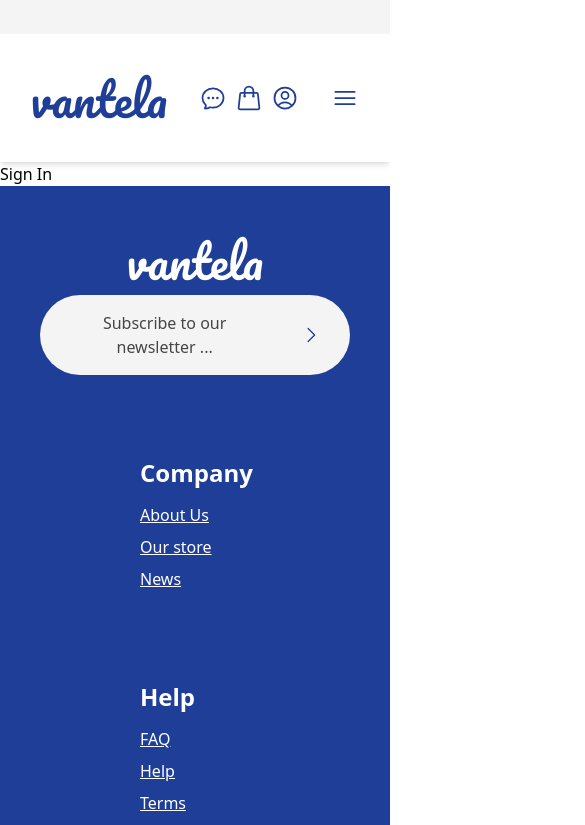
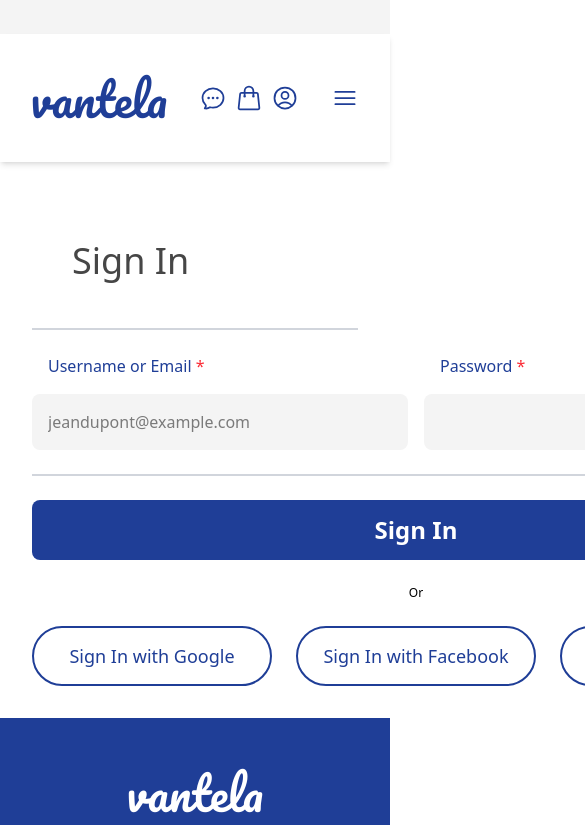
Before and after one commit to LucasAdamyMartin/projet-e-commerce, a React (Vite) app: page /projet-e-commerce/signIn in a window 390 px wide. Shown: the top 825 px of the page, 585 px wide, since content can reach past the window. Built offline with nearby package versions, Linux system fonts and the light colour scheme; a web font is replaced by a local one.

Commit message:
feat(signIn) : almost finished

```diff
--- a/src/components/SignUp/Poster.tsx
+++ b/src/components/Sign/Poster.tsx
@@ -1,9 +1,9 @@
 import { ButtonNavigation } from "../Button/ButtonNavigation";
 import { Text } from "../Text";
 
-export function Poster() {
+export function Poster({urlImage} : Readonly<{urlImage : string}>) {
     const containerClasses =
-    "flex flex-col rounded-2xl lg:bg-[url('/img/img_SignUp.png')] hidden lg:flex bg-cover bg-center w-[442px] h-[512px]";
+    `flex flex-col rounded-2xl ${urlImage} hidden lg:flex bg-cover bg-center w-[442px] h-[512px]`;
 
     return(
         <div className={containerClasses}>
--- /dev/null
+++ b/src/components/Sign/SignWithOthers.tsx
@@ -0,0 +1,16 @@
+import { ButtonClick } from "../Button/ButtonClick";
+import { Text } from "../Text";
+
+export function SignWithOthers({text} : Readonly<{text : "Sign In" | "Sign Up"}>) {
+    const platforms : string[] = ["Google", "Facebook", "Number"];
+    return (
+        <div className="flex flex-col justify-center items-center space-y-6">
+                    <Text color="text-black" fontSize="text-[12px]" fontStyle="font-Inter" text="Or"/>
+                    <div className="flex flex-row space-x-6">
+                        {platforms.map((platform) => (
+                            <ButtonClick key={platform} height="h-[60px]" text={`${text} with ${platform}`} width="w-[240px]" additionalClassName="rounded-full border-2 border-primary text-primary text-[18px] font-medium"/>
+                        ))}
+                    </div>
+        </div>
+    )
+}
--- /dev/null
+++ b/src/components/Sign/Title.tsx
@@ -0,0 +1,9 @@
+import { Text } from "../Text";
+
+export function Title( {title} : Readonly<{title : string}>) {
+    return(
+        <div className="flex items-center border-b-2 p-[40px] border-gray-300">
+            <Text color="text-gray-200" fontSize="text-[36px]" fontStyle="text-Inter" text={title}/>
+        </div>
+    )
+}
--- a/src/components/SignUp/SignWithOthers.tsx
+++ /dev/null
@@ -1,15 +0,0 @@
-import { ButtonClick } from "../Button/ButtonClick";
-import { Text } from "../Text";
-
-export function SignWithOthers() {
-    return (
-        <div className="flex flex-col justify-center items-center space-y-6">
-                    <Text color="text-black" fontSize="text-[12px]" fontStyle="font-Inter" text="Or"/>
-                    <div className="flex flex-row space-x-6">
-                        <ButtonClick height="h-[60px]" text="Sign Up with Google" width="w-[240px]" additionalClassName="rounded-full border-2 border-primary text-primary text-[18px] font-medium"/>
-                        <ButtonClick height="h-[60px]" text="Sign Up with Facebook" width="w-[240px]" additionalClassName="rounded-full border-2 border-primary text-primary text-[18px] font-medium"/>
-                        <ButtonClick height="h-[60px]" text="Sign Up with Number" width="w-[240px]" additionalClassName="rounded-full border-2 border-primary text-primary text-[18px] font-medium"/>
-                    </div>
-        </div>
-    )
-}
--- a/src/components/SignUp/Title.tsx
+++ /dev/null
@@ -1,9 +0,0 @@
-import { Text } from "../Text";
-
-export function Title() {
-    return(
-        <div className="flex items-center border-b-2 p-[40px] border-gray-300">
-            <Text color="text-gray-200" fontSize="text-[36px]" fontStyle="text-Inter" text="Sign up"/>
-        </div>
-    )
-}
--- a/src/pages/SignIn.tsx
+++ b/src/pages/SignIn.tsx
@@ -1,3 +1,38 @@
+import { signInFields } from "../../utils/constants";
+import { SubmitButton } from "../components/Button/SubmitButton";
+import { Form } from "../components/Form/Form";
+import { Poster } from "../components/Sign/Poster";
+import { SignWithOthers } from "../components/Sign/SignWithOthers";
+import { Title } from "../components/Sign/Title";
+
 export function SignIn() {
-    return <h1>Sign In</h1>
+  const handleRegisterSubmit = (data: Record<string, string>) => {
+    console.log("Données d'inscription :", data);
+  };
+  return (
+    <div className="flex flex-col lg:ml-[180px] lg:mr-[180px] p-8 space-y-6">
+      <Title title="Sign In"/>
+      <div className="flex flex-row space-x-10">
+        <div className="flex flex-col flex-grow space-y-6">
+          <div className="flex border-b-2 border-gray-300 pb-6">
+            <Form
+              fields={signInFields}
+              onSubmit={handleRegisterSubmit}
+              columns={2}
+              formId="4"
+            />
+          </div>
+          <SubmitButton
+            formIds={["4"]}
+            height="h-[60px]"
+            text="Sign In"
+            width="w-full"
+            additionalClassName="rounded-lg bg-primary text-white text-[24px] font-semibold"
+          />
+          <SignWithOthers text="Sign In" />
+        </div>
+        <Poster urlImage="lg:bg-[url('img/signIn.png')]"/>
+      </div>
+    </div>
+  );
 }
--- a/src/pages/SignUp.tsx
+++ b/src/pages/SignUp.tsx
@@ -1,10 +1,10 @@
 import { addressFields, contactFields } from "../../utils/constants";
 import { SubmitButton } from "../components/Button/SubmitButton";
 import { Form } from "../components/Form/Form";
-import { ConditionsButton } from "../components/SignUp/ConditionsButton";
-import { Poster } from "../components/SignUp/Poster";
-import { SignWithOthers } from "../components/SignUp/SignWithOthers";
-import { Title } from "../components/SignUp/Title";
+import { ConditionsButton } from "../components/Sign/ConditionsButton";
+import { Poster } from "../components/Sign/Poster";
+import { SignWithOthers } from "../components/Sign/SignWithOthers";
+import { Title } from "../components/Sign/Title";
 
 export function SignUp() {
   const handleRegisterSubmit = (data: Record<string, string>) => {
@@ -15,7 +15,7 @@ export function SignUp() {
   };
   return (
     <div className="flex flex-col lg:ml-[180px] lg:mr-[180px] p-8 space-y-6">
-      <Title />
+      <Title title="Sign Up"/>
       <div className="flex flex-row space-x-10">
         <div className="flex flex-col flex-grow space-y-6">
           <div className="flex border-b-2 border-gray-300 pb-6">
@@ -53,9 +53,9 @@ export function SignUp() {
             width="w-full"
             additionalClassName="rounded-lg bg-primary text-white text-[24px] font-semibold"
           />
-          <SignWithOthers />
+          <SignWithOthers text="Sign Up"/>
         </div>
-        <Poster />
+        <Poster urlImage="lg:bg-[url('img/signUp.png')]"/>
       </div>
     </div>
   );
--- a/utils/constants.ts
+++ b/utils/constants.ts
@@ -21,7 +21,7 @@ export interface Field {
     placeholder? : string;
   }
 
-  export const contactFields: Field[] = [
+export const contactFields: Field[] = [
     { name: "name", label: "Full name", type: "text", required: true, placeholder: "Jean Dupont" },
     { name: "username", label: "Username", type: "text", required: true, placeholder: "jdupont123" },
     { name: "birth", label: "Date of birth", type: "date", required: true },
@@ -37,6 +37,11 @@ export const addressFields: Field[] = [
     { name: "country", label: "Country", type: "text", required: true, placeholder: "France" },
 ];
 
+export const signInFields : Field[] = [
+    {name:"user", label: "Username or Email", type:"text", required:true, placeholder: "jeandupont@example.com"},
+    {name:"password", label: "Password", type:"password", required:true}
+]
+
 
 
 export const NAVIGATION_ITEMS : {text : string, link? : string}[] =  [{text : "Home", link: "/"}, {text : "Sneakers"}, {text : "Slip On"}, {text : "Sandals", link: "/sandals"}, {text : "Others"}];
```
Also changed, not shown: public/img/signIn.png (added), public/img/signUp.png (renamed from public/img/img_SignUp.png), src/components/Sign/ConditionsButton.tsx (renamed from src/components/SignUp/ConditionsButton.tsx).
